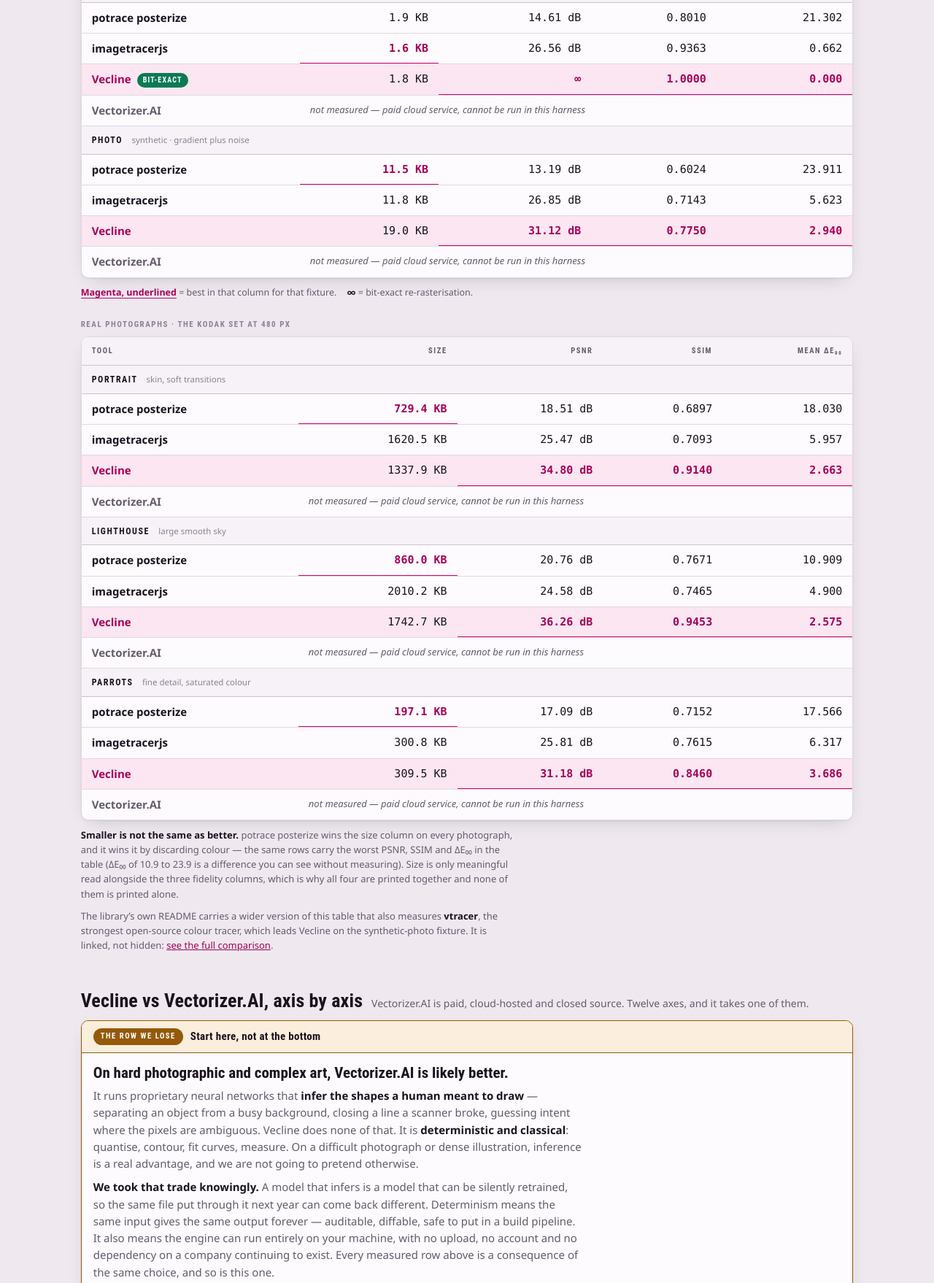
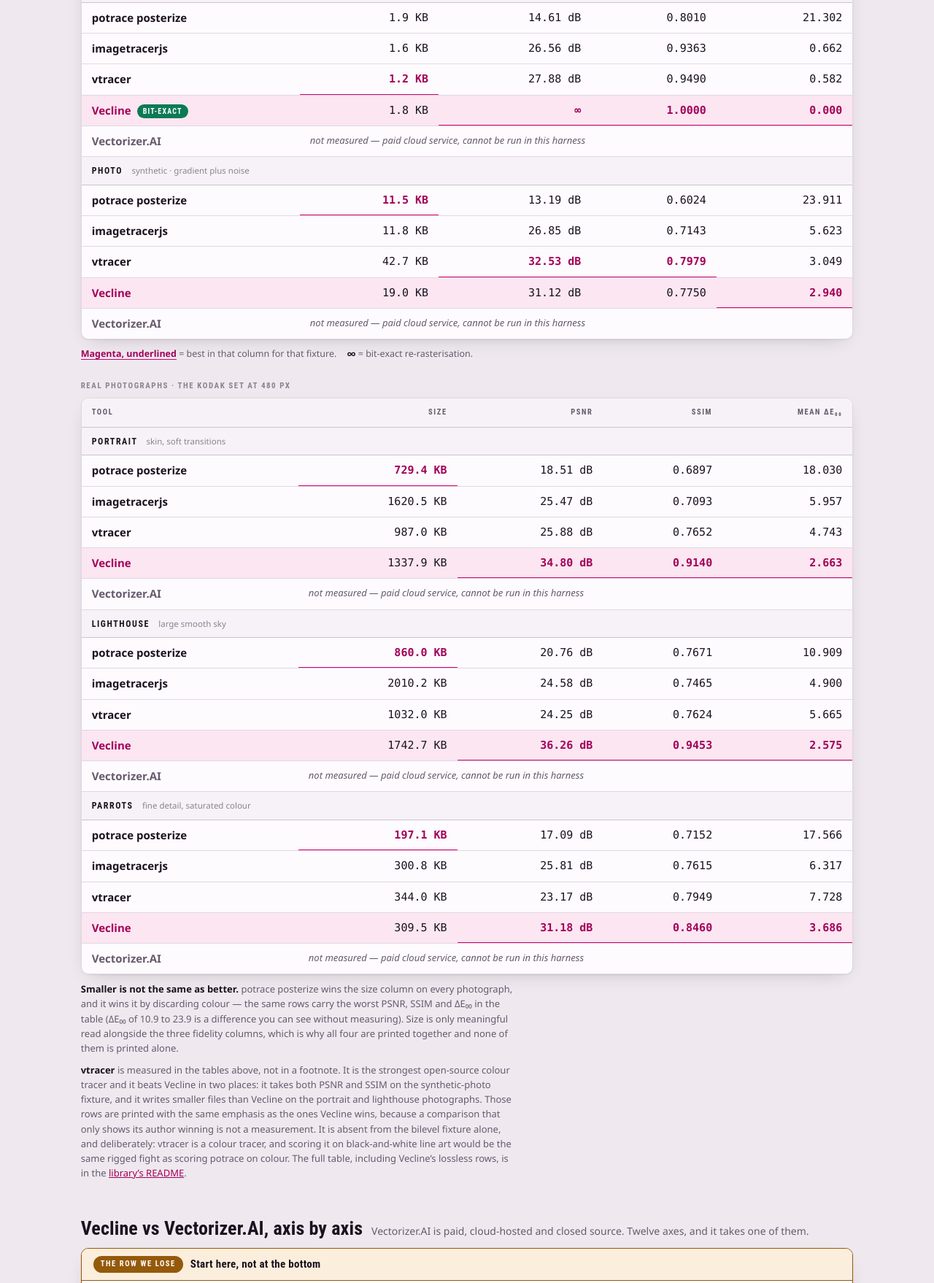
Before and after one commit to shunyagatha/Vecline-Studio, a website: page public/compare.html in a window 1280 px wide. Shown: the part 1352-3110 px from the top of the page at 73% size. Drawn offline with Linux system fonts and the light colour scheme.

Commit message:
docs: put vtracer in the comparison tables it was advertised in (#1)
The page title, the OpenGraph card, the schema.org block and the FAQ all
said this page compares Vecline against vtracer. The tables did not
contain a single vtracer row. The only mention was a footnote pointing
readers to the README for "a wider version of this table that also
measures vtracer, which leads Vecline on the synthetic-photo fixture" —
so the strongest rival, and the one fixture where it wins, were both a
click away from the page selling the comparison.

vtracer now appears in all five colour and photo fixtures, with the
numbers already measured against vtracer's own released binary rather
than the third-party napi binding.

Two "best" markers move off Vecline as a result, which is the point:

  flat colour art   size  1.6 KB imagetracerjs -> 1.2 KB vtracer
  synthetic photo   PSNR  31.12 dB Vecline     -> 32.53 dB vtracer
  synthetic photo   SSIM  0.7750 Vecline       -> 0.7979 vtracer

Vecline keeps mean dE on that fixture (2.940 against 3.049) and every
fidelity column on all three real photographs. potrace keeps smallest
file on each of those, as before.

Bilevel stays without a vtracer row, and the footnote now says why
rather than leaving it to look like an omission: vtracer is a colour
tracer, and scoring it on black-and-white line art would be the same
rigged fight this page already refuses to run against potrace on colour.

Co-authored-by: shunyagatha <gathafm.com@gmail.com>

```diff
--- a/public/compare.html
+++ b/public/compare.html
@@ -796,7 +796,7 @@ footer.site a:hover{color:var(--accent-text)}
     <h3 class="lbl" style="display:block;margin:0 0 8px">Synthetic fixtures</h3>
     <div class="tablewrap" role="region" aria-labelledby="synthCap" tabindex="0">
       <table class="m">
-        <caption id="synthCap" class="vh">Synthetic fixtures: size, PSNR, SSIM and mean Delta E 2000 for potrace, imagetracerjs and Vecline</caption>
+        <caption id="synthCap" class="vh">Synthetic fixtures: size, PSNR, SSIM and mean Delta E 2000 for potrace, imagetracerjs, vtracer and Vecline</caption>
         <thead>
           <tr>
             <th scope="col">Tool</th>
@@ -835,8 +835,13 @@ footer.site a:hover{color:var(--accent-text)}
           </tr>
           <tr>
             <th scope="row">imagetracerjs</th>
-            <td class="n b">1.6 KB<span class="vh"> (best)</span></td>
+            <td class="n">1.6 KB</td>
             <td class="n">26.56 dB</td><td class="n">0.9363</td><td class="n">0.662</td>
+          </tr>
+          <tr>
+            <th scope="row">vtracer</th>
+            <td class="n b">1.2 KB<span class="vh"> (best)</span></td>
+            <td class="n">27.88 dB</td><td class="n">0.9490</td><td class="n">0.582</td>
           </tr>
           <tr class="us">
             <th scope="row">Vecline<span class="bitexact">bit-exact</span></th>
@@ -860,11 +865,18 @@ footer.site a:hover{color:var(--accent-text)}
             <th scope="row">imagetracerjs</th>
             <td class="n">11.8 KB</td><td class="n">26.85 dB</td><td class="n">0.7143</td><td class="n">5.623</td>
           </tr>
+          <tr>
+            <th scope="row">vtracer</th>
+            <td class="n">42.7 KB</td>
+            <td class="n b">32.53 dB<span class="vh"> (best)</span></td>
+            <td class="n b">0.7979<span class="vh"> (best)</span></td>
+            <td class="n">3.049</td>
+          </tr>
           <tr class="us">
             <th scope="row">Vecline</th>
             <td class="n">19.0 KB</td>
-            <td class="n b">31.12 dB<span class="vh"> (best)</span></td>
-            <td class="n b">0.7750<span class="vh"> (best)</span></td>
+            <td class="n">31.12 dB</td>
+            <td class="n">0.7750</td>
             <td class="n b">2.940<span class="vh"> (best)</span></td>
           </tr>
           <tr class="nm">
@@ -883,7 +895,7 @@ footer.site a:hover{color:var(--accent-text)}
     <h3 class="lbl" style="display:block;margin:26px 0 8px">Real photographs &#183; the Kodak set at 480&nbsp;px</h3>
     <div class="tablewrap" role="region" aria-labelledby="kodakCap" tabindex="0">
       <table class="m">
-        <caption id="kodakCap" class="vh">Kodak photographs: size, PSNR, SSIM and mean Delta E 2000 for potrace posterize, imagetracerjs and Vecline</caption>
+        <caption id="kodakCap" class="vh">Kodak photographs: size, PSNR, SSIM and mean Delta E 2000 for potrace posterize, imagetracerjs, vtracer and Vecline</caption>
         <thead>
           <tr>
             <th scope="col">Tool</th>
@@ -903,6 +915,10 @@ footer.site a:hover{color:var(--accent-text)}
           <tr>
             <th scope="row">imagetracerjs</th>
             <td class="n">1620.5 KB</td><td class="n">25.47 dB</td><td class="n">0.7093</td><td class="n">5.957</td>
+          </tr>
+          <tr>
+            <th scope="row">vtracer</th>
+            <td class="n">987.0 KB</td><td class="n">25.88 dB</td><td class="n">0.7652</td><td class="n">4.743</td>
           </tr>
           <tr class="us">
             <th scope="row">Vecline</th>
@@ -926,6 +942,10 @@ footer.site a:hover{color:var(--accent-text)}
             <th scope="row">imagetracerjs</th>
             <td class="n">2010.2 KB</td><td class="n">24.58 dB</td><td class="n">0.7465</td><td class="n">4.900</td>
           </tr>
+          <tr>
+            <th scope="row">vtracer</th>
+            <td class="n">1032.0 KB</td><td class="n">24.25 dB</td><td class="n">0.7624</td><td class="n">5.665</td>
+          </tr>
           <tr class="us">
             <th scope="row">Vecline</th>
             <td class="n">1742.7 KB</td>
@@ -947,6 +967,10 @@ footer.site a:hover{color:var(--accent-text)}
           <tr>
             <th scope="row">imagetracerjs</th>
             <td class="n">300.8 KB</td><td class="n">25.81 dB</td><td class="n">0.7615</td><td class="n">6.317</td>
+          </tr>
+          <tr>
+            <th scope="row">vtracer</th>
+            <td class="n">344.0 KB</td><td class="n">23.17 dB</td><td class="n">0.7949</td><td class="n">7.728</td>
           </tr>
           <tr class="us">
             <th scope="row">Vecline</th>
@@ -971,9 +995,14 @@ footer.site a:hover{color:var(--accent-text)}
       printed alone.
     </p>
     <p class="foot">
-      The library&#8217;s own README carries a wider version of this table that also measures <b>vtracer</b>, the
-      strongest open-source colour tracer, which leads Vecline on the synthetic-photo fixture. It is linked, not
-      hidden: <a href="https://github.com/shunyagatha/Vecline#compared-with-other-vectorizers" rel="noopener">see the full comparison</a>.
+      <b>vtracer</b> is measured in the tables above, not in a footnote. It is the strongest open-source colour
+      tracer and it beats Vecline in two places: it takes both PSNR and SSIM on the synthetic-photo fixture, and it
+      writes smaller files than Vecline on the portrait and lighthouse photographs. Those rows are printed with the
+      same emphasis as the ones Vecline wins, because a comparison that only shows its author winning is not a
+      measurement. It is absent from the bilevel fixture alone, and deliberately: vtracer is a colour tracer, and
+      scoring it on black-and-white line art would be the same rigged fight as scoring potrace on colour.
+      The full table, including Vecline&#8217;s lossless rows, is in the
+      <a href="https://github.com/shunyagatha/Vecline#compared-with-other-vectorizers" rel="noopener">library&#8217;s README</a>.
     </p>
   </section>
 
```
